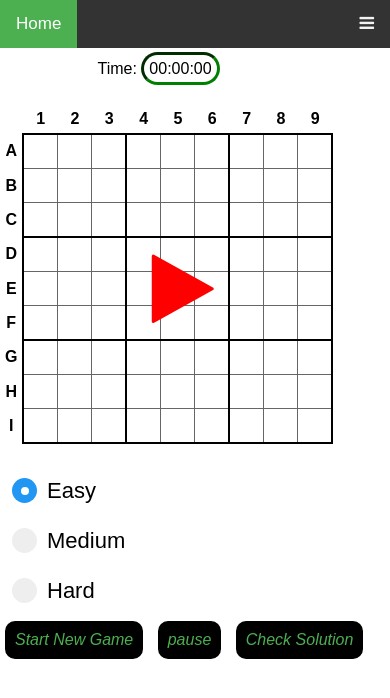
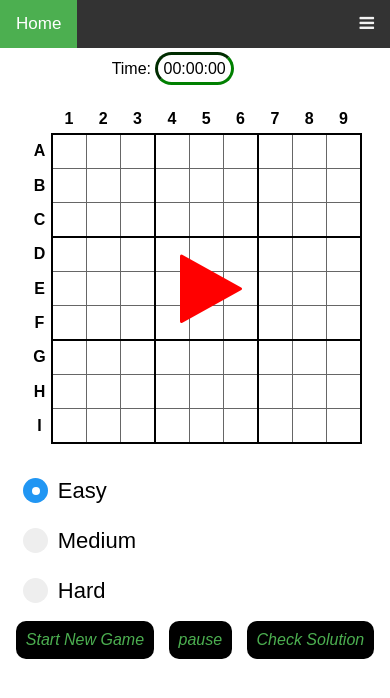
Before and after one commit to Nktech-Official/Sudoku-Web-Game-flask, a Flask app: page / in a window 390 px wide. Shown: the top 698 px of the page. Run offline with Flask 2, Linux system fonts and the light colour scheme.

Commit message:
sudoku grid & buttons align center using css grid

```diff
--- a/static/css/style.css
+++ b/static/css/style.css
@@ -126,18 +126,6 @@ button {
     font-style: italic;
     text-align: center;
     border: none;
-}
-
-@media screen and (max-width:500px) {
-    input {
-        width: 38px;
-        height: 38px;
-        font-size: medium;
-    }
-    .container {
-        clear: both;
-        float: none;
-    }
 }
 
 @media screen and (max-width:410px) {
@@ -344,7 +332,7 @@ legend {
     -moz-user-select: none;
     -ms-user-select: none;
     user-select: none;
-    float: left;
+    /* float: left; */
 }
 
 
@@ -525,3 +513,9 @@ input[type=number] {
     bottom: 0;
     z-index: 1000;
 }
+
+.outputs,
+.labels {
+    display: grid;
+    justify-content: center;
+}
--- a/templates/index.html
+++ b/templates/index.html
@@ -1,10 +1,9 @@
 {% extends 'template.html' %} {% block body %}
 
 <body onload='act("Home")'>{% endblock body %} {% block content %}
+
+    <div class="outputs">
         <div id="tcon"><span>Time: </span><span id="time">00:00:00</span></div>
-    <script>
-    </script>
-    <div class="outputs">
         <div id="game-grid">
             <div id="table">
                 <table>
@@ -247,6 +246,7 @@
         </div>
     </div>
     <br/>
+    <div class="labels">
         <label class="container">Easy
                     <input id="Easy" type="radio" value="Easy" checked="checked" name="radio">
                     <span class="checkmark"></span>
@@ -265,6 +265,7 @@
             <button id="pause" onclick="on()">pause</button>
             <button id="check">Check Solution</button>
         </div>
+    </div>
 
 
     {% endblock content %}
```
Lines whose indentation alone changed are shown as unchanged.
